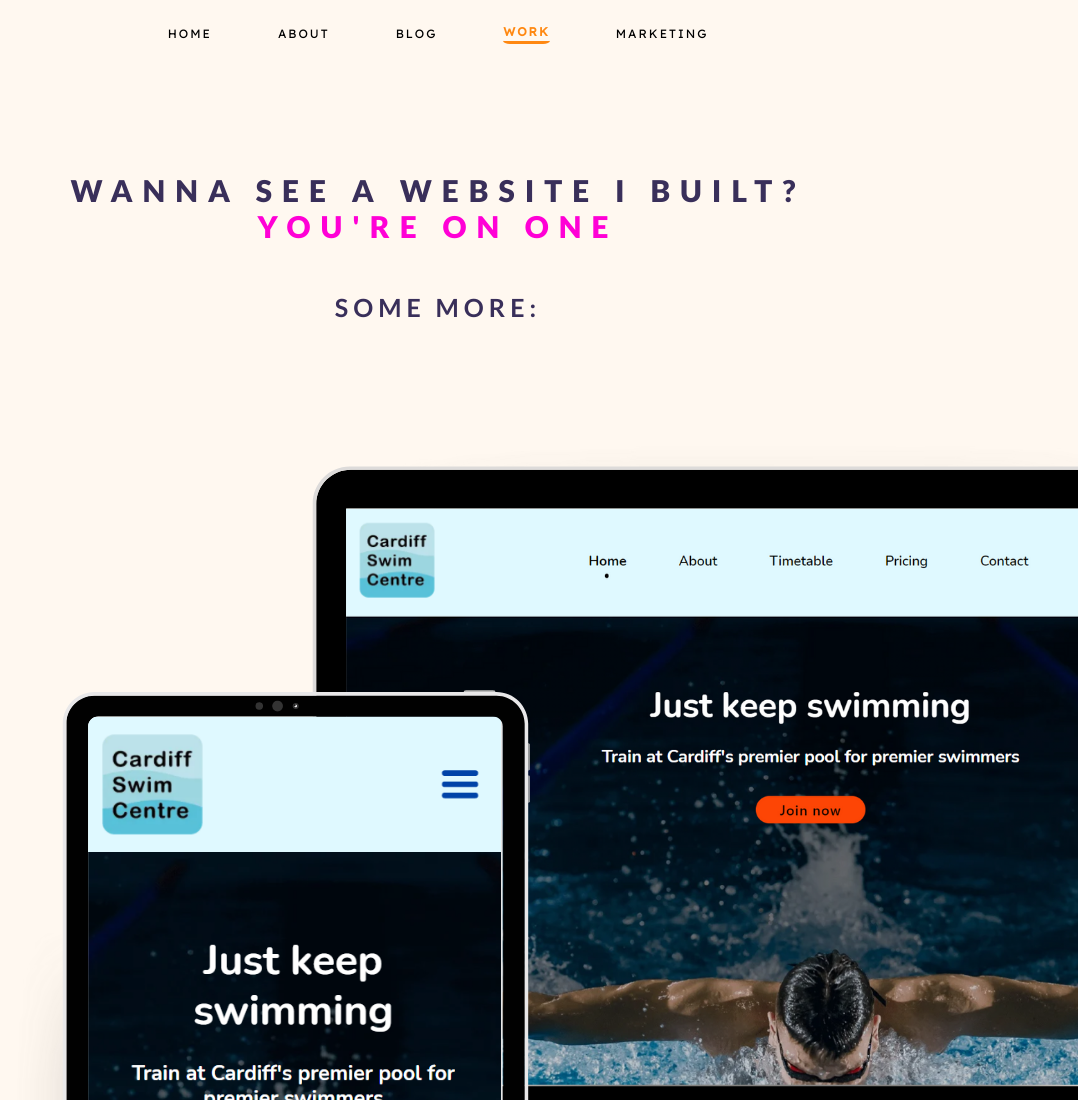
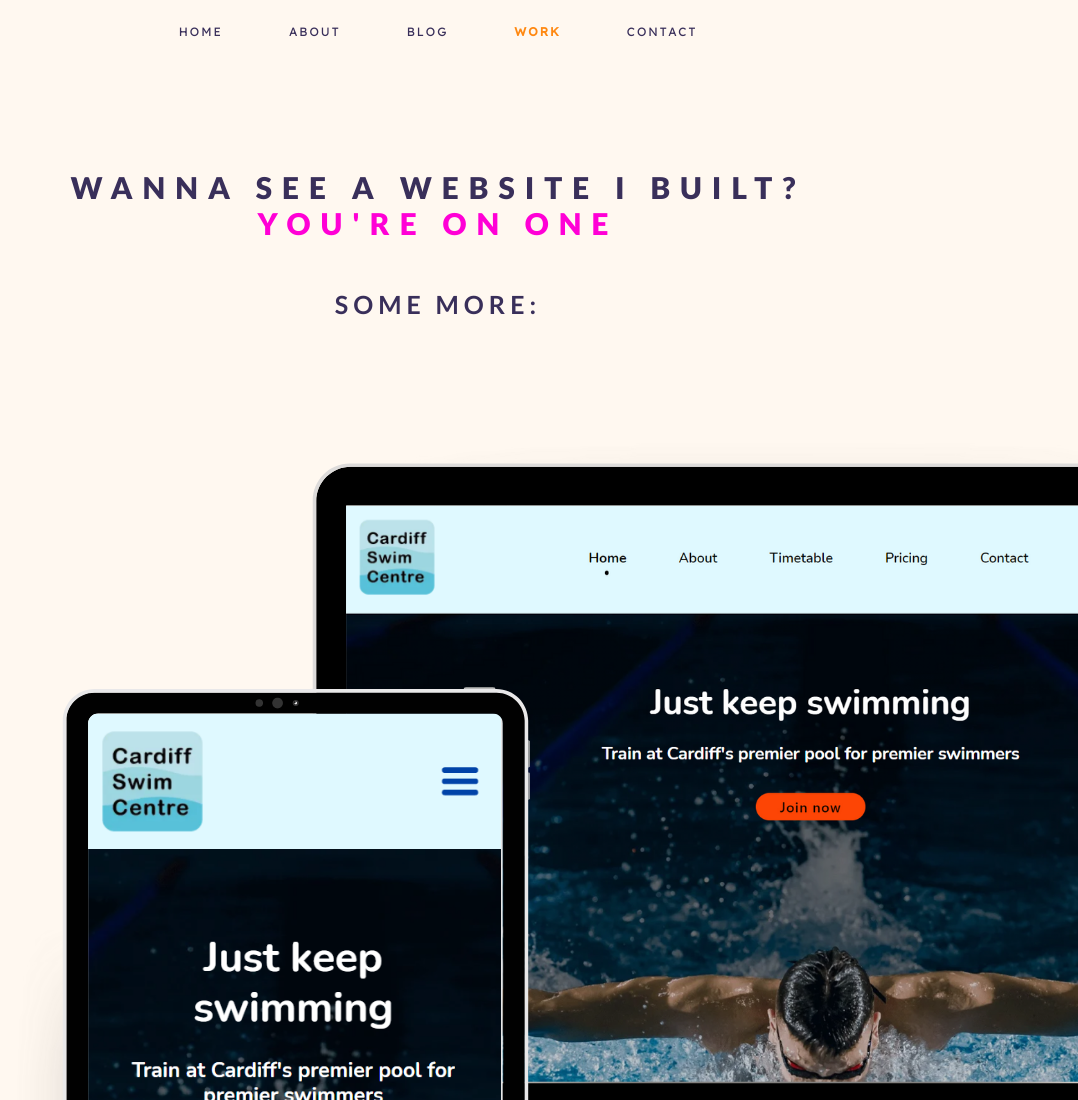
Before and after one commit to TaraRhoseyn/portfolio, a plain HTML site: page work.html in a window 1280 px wide. Shown: the top 1100 px of the page, without its empty margins (202-1280 px from the left). Drawn offline with nearby package versions, Linux system fonts and the light colour scheme.

Commit message:
style: Remove border from navbar styling

```diff
--- a/assets/css/style.css
+++ b/assets/css/style.css
@@ -36,7 +36,7 @@ form label {
 }
 
 i {
-    color: #000;
+    color: #392F5A;
 }
 
 /* Navbar */
@@ -55,7 +55,7 @@ i {
 }
 
 .navbar ul li a {
-    color: #000;
+    color: #392F5A;
 }
 
 nav ul li {
@@ -74,9 +74,7 @@ nav ul li {
 
 .navlink-active {
     font-weight: 900;
-    border-bottom: 3px solid #FF8811;
     color: #FF8811;
-    border-radius: 15%;
 }
 
 /* Navbar link effect. */
--- a/work.html
+++ b/work.html
@@ -29,16 +29,16 @@
                             <a class="nav-link dd-link slide bottom" href="index.html"><span dd-text="HOME">HOME</span></a>
                         </li>
                         <li class="nav-item">
-                            <a class="nav-link dd-link slide bottom " href="mailto:taragulwell@gmail.com"><span dd-text="CONTACT">ABOUT</span></a>
+                            <a class="nav-link dd-link slide bottom " href="about.html"><span dd-text="ABOUT">ABOUT</span></a>
                         </li>
                         <li class="nav-item">
-                            <a class="nav-link dd-link slide bottom " href="design.html"><span dd-text="DESIGN">BLOG</span></a>
+                            <a class="nav-link dd-link slide bottom " href="blog.html"><span dd-text="BLOG">BLOG</span></a>
                         </li>
                         <li class="nav-item">
-                            <a class="nav-link dd-link slide bottom" href="development.html"><span class="navlink-active" dd-text="DEVELOPMENT">WORK</span></a>
+                            <a class="nav-link dd-link slide bottom" href="work.html"><span class="navlink-active" dd-text="WORK">WORK</span></a>
                         </li>
                         <li class="nav-item">
-                            <a class="nav-link dd-link slide bottom" href="marketing.html"><span dd-text="MARKETING">MARKETING</span></a>
+                            <a class="nav-link dd-link slide bottom" href="contact.html"><span dd-text="CONTACT">CONTACT</span></a>
                         </li>
                     </ul>
                 </div>
```
